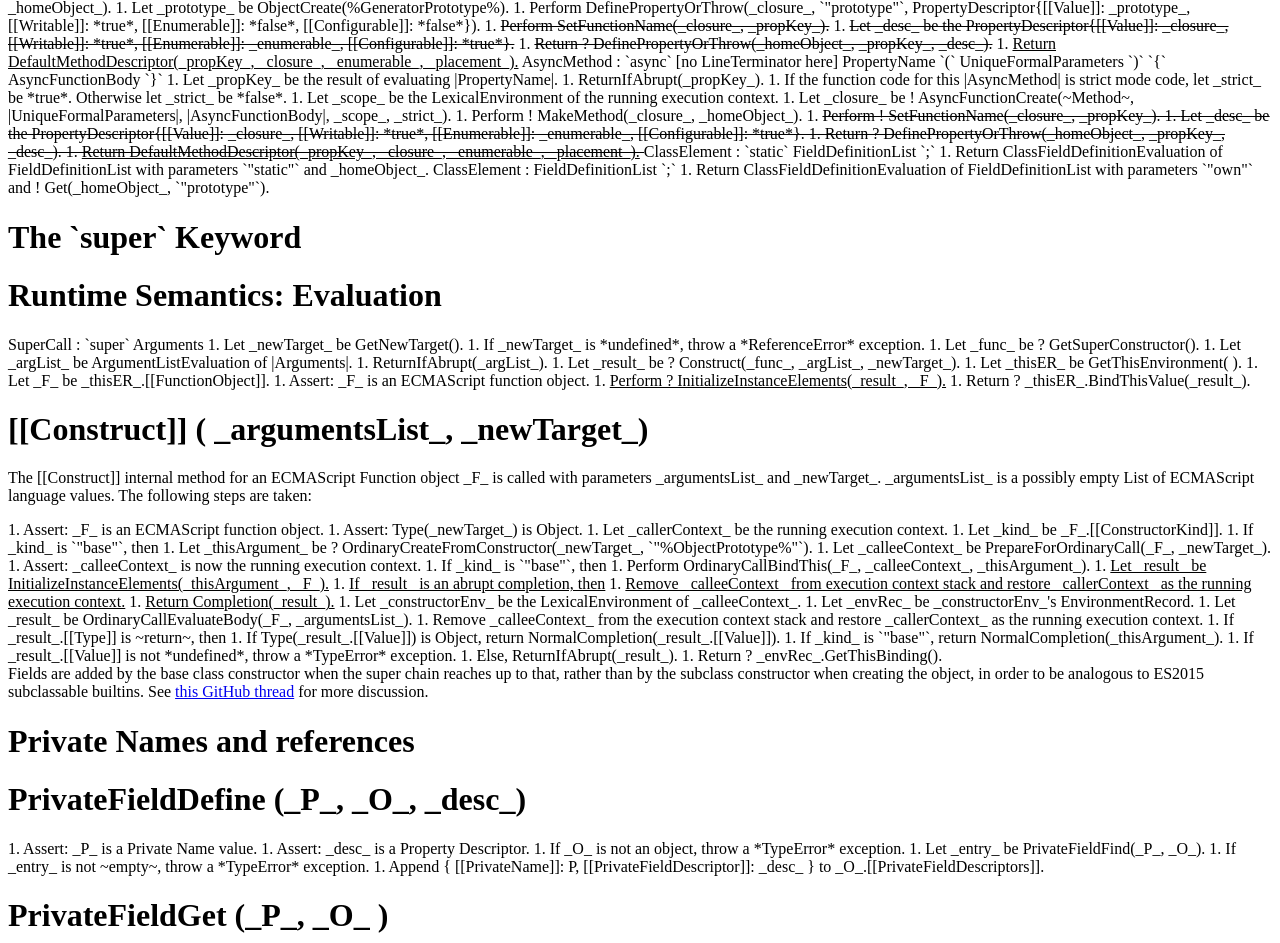
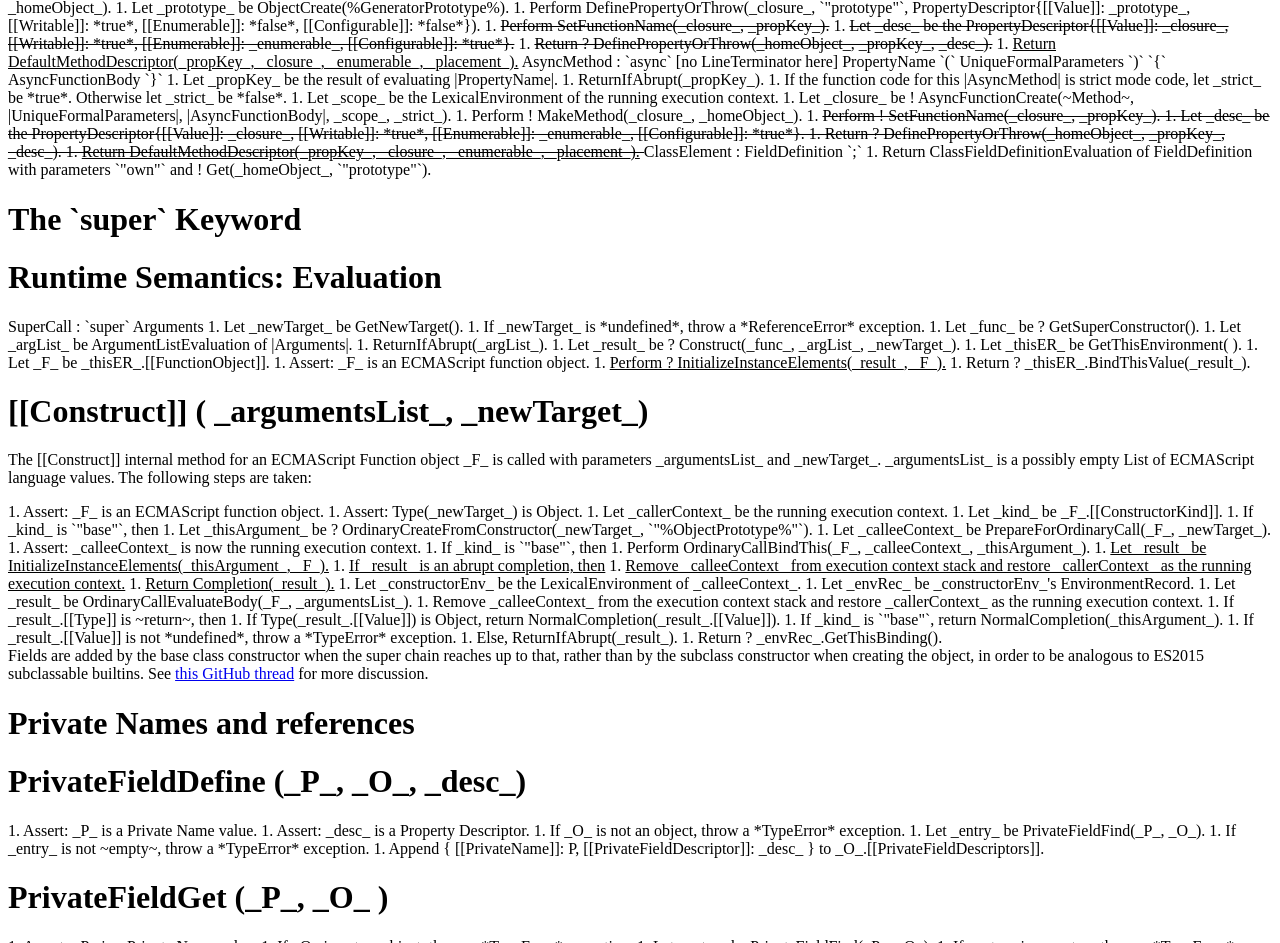
Before and after one commit to tc39/proposal-private-methods, a website: page spec.html in a window 1280 px wide. Shown: the part 3418-4361 px from the top of the page. Drawn offline with Linux system fonts and the light colour scheme.

Commit message:
Typo fix: s/FieldDefinitionList/FieldDefinition/

```diff
--- a/spec.html
+++ b/spec.html
@@ -506,14 +506,9 @@ emu-example pre {
       1. <ins>Return DefaultMethodDescriptor(_propKey_, _closure_, _enumerable_, _placement_).</ins>
     </emu-alg>
 
-  <emu-grammar>ClassElement : `static` FieldDefinitionList `;`</emu-grammar>
+  <emu-grammar>ClassElement : FieldDefinition `;`</emu-grammar>
   <emu-alg>
-    1. Return ClassFieldDefinitionEvaluation of FieldDefinitionList with parameters `"static"` and _homeObject_.
-  </emu-alg>
-
-  <emu-grammar>ClassElement : FieldDefinitionList `;`</emu-grammar>
-  <emu-alg>
-    1. Return ClassFieldDefinitionEvaluation of FieldDefinitionList with parameters `"own"` and ! Get(_homeObject_, `"prototype"`).
+    1. Return ClassFieldDefinitionEvaluation of FieldDefinition with parameters `"own"` and ! Get(_homeObject_, `"prototype"`).
   </emu-alg>
 </emu-clause>
 
```
